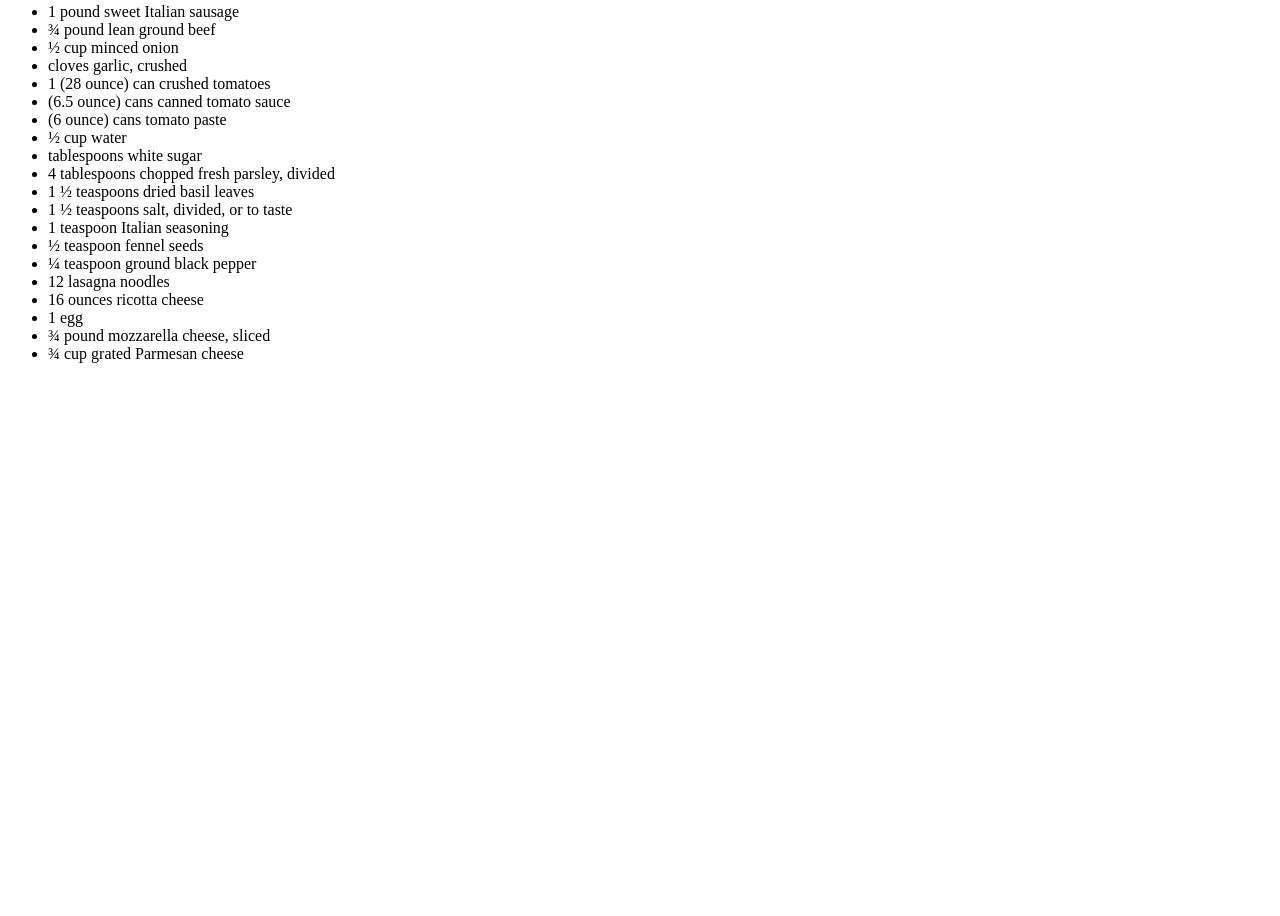
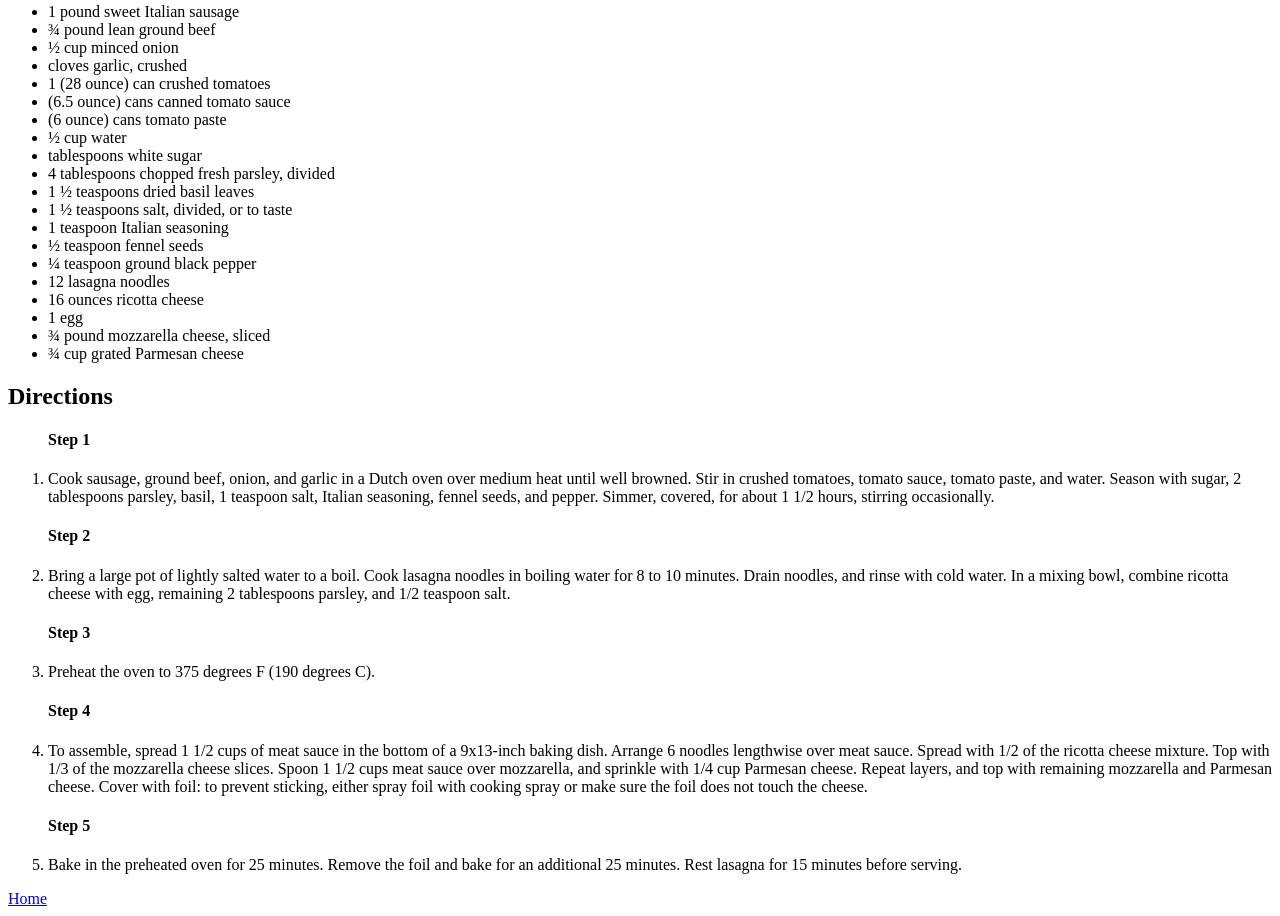
Before and after one commit to p-lethlean/recipes, a plain HTML site: page lasagna.html in a window 1280 px wide. Shown: the part 518-1434 px from the top of the page. Before the commit the page ends 897 px from the top, so only its background shows below. Drawn offline with Linux system fonts and the light colour scheme.

Commit message:
Finished adding content to lasagna.html

```diff
--- a/lasagna.html
+++ b/lasagna.html
@@ -65,6 +65,37 @@
         <li>¾ cup grated Parmesan cheese</li>
     </ul>
 
+    <h2>Directions</h2>
+    <ol>
+        <h4>Step 1</h4>
+        <li>Cook sausage, ground beef, onion, and garlic in a Dutch oven over medium heat until well browned. Stir in
+            crushed tomatoes, tomato sauce, tomato paste, and water. Season with sugar, 2 tablespoons parsley, basil, 1
+            teaspoon salt, Italian seasoning, fennel seeds, and pepper. Simmer, covered, for about 1 1/2 hours, stirring
+            occasionally.</li>
+        <h4>Step 2</h4>
+        <li>Bring a large pot of lightly salted water to a boil. Cook lasagna noodles in boiling water for 8 to 10
+            minutes.
+            Drain noodles, and rinse with cold water. In a mixing bowl, combine ricotta cheese with egg, remaining 2
+            tablespoons parsley, and 1/2 teaspoon salt.</li>
+        <h4>Step 3</h4>
+        <li>Preheat the oven to 375 degrees F (190 degrees C).</li>
+        <h4>Step 4</h4>
+        <li>To assemble, spread 1 1/2 cups of meat sauce in the bottom of a 9x13-inch baking dish. Arrange 6 noodles
+            lengthwise over meat sauce. Spread with 1/2 of the ricotta cheese mixture. Top with 1/3 of the mozzarella
+            cheese
+            slices. Spoon 1 1/2 cups meat sauce over mozzarella, and sprinkle with 1/4 cup Parmesan cheese. Repeat
+            layers,
+            and top with remaining mozzarella and Parmesan cheese. Cover with foil: to prevent sticking, either spray
+            foil
+            with cooking spray or make sure the foil does not touch the cheese.</li>
+        <h4>Step 5</h4>
+        <li>Bake in the preheated oven for 25 minutes. Remove the foil and bake for an additional 25 minutes. Rest
+            lasagna
+            for 15 minutes before serving.</li>
+    </ol>
+
+    <a href="./index.html">Home</a>
+
 </body>
 
 </html>
```
